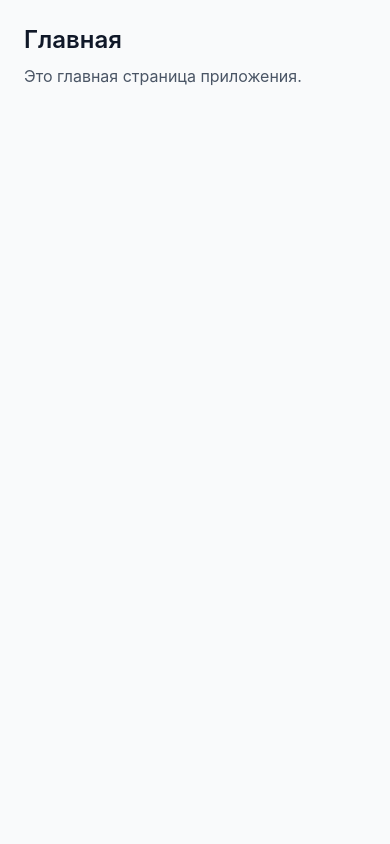
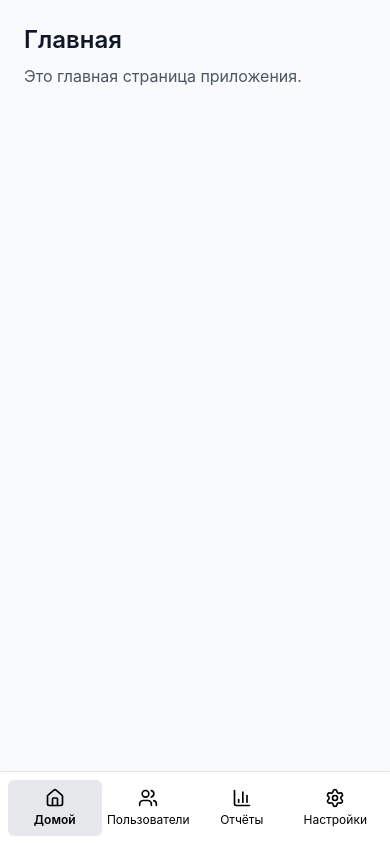
Before and after one commit to Burbitskaya/headless-menu, a React (Vite) app: page / in a window 390 px wide. Built offline with nearby package versions, Linux system fonts and the light colour scheme.

Commit message:
create mobile route version

```diff
--- a/src/components/sidebar/RouterSidebar.tsx
+++ b/src/components/sidebar/RouterSidebar.tsx
@@ -13,16 +13,24 @@ import {
 
 import { HeadlessMenu } from "../headless-menu/HeadlessMenu";
 
-
-
 export function RouterSidebar() {
-
-  const location = useLocation();
-  const pathname = location.pathname;
+  const { pathname } = useLocation();
 
   return (
     <HeadlessMenu>
-      <HeadlessMenu.Panel>
+      <DesktopSidebar pathname={pathname} />
+      <MobileSidebar pathname={pathname} />
+    </HeadlessMenu>
+  );
+}
+
+type SidebarProps = {
+  pathname: string;
+};
+
+function DesktopSidebar({ pathname }: SidebarProps) {
+  return (
+   <HeadlessMenu.Panel>
         {({ open }) => (
           <aside
             className={`
@@ -274,11 +282,8 @@ export function RouterSidebar() {
           </aside>
         )}
       </HeadlessMenu.Panel>
-    </HeadlessMenu>
   );
 }
-
-
 
 
 
@@ -371,3 +376,260 @@ function SubNavItem({
     </NavLink>
   );
 }
+
+
+function MobileSidebar({ pathname }: SidebarProps) {
+  return (
+    <div className="md:hidden">
+      <nav
+        className="
+          fixed
+          bottom-0
+          left-0
+          right-0
+          z-40
+          grid
+          grid-cols-4
+          border-t
+          border-gray-200
+          bg-white
+          px-2
+          py-2
+          shadow-lg
+        "
+      >
+        <MobileNavItem
+          to="/"
+          label="Домой"
+          icon={<Home size={20} />}
+          active={pathname === "/"}
+        />
+
+        <MobileNavItem
+          to="/users"
+          label="Пользователи"
+          icon={<Users size={20} />}
+          active={pathname === "/users"}
+        />
+
+        <MobileReports pathname={pathname} />
+
+        <MobileNavItem
+          to="/settings"
+          label="Настройки"
+          icon={<Settings size={20} />}
+          active={pathname === "/settings"}
+        />
+      </nav>
+    </div>
+  );
+}
+
+
+
+
+type MobileNavItemProps = {
+  to: string;
+  label: string;
+  icon: ReactNode;
+  active: boolean;
+};
+
+function MobileNavItem({
+  to,
+  label,
+  icon,
+  active,
+}: MobileNavItemProps) {
+  return (
+    <NavLink
+      to={to}
+      className={`
+        flex
+        flex-col
+        items-center
+        justify-center
+        gap-1
+        rounded-md
+        px-1
+        py-2
+        text-xs
+        ${
+          active
+            ? "bg-gray-200 font-semibold"
+            : "hover:bg-gray-100"
+        }
+      `}
+    >
+      {icon}
+
+      <span>{label}</span>
+    </NavLink>
+  );
+}
+
+
+
+
+function MobileReports({ pathname }: SidebarProps) {
+  const active = pathname.startsWith("/reports");
+
+  return (
+    <HeadlessMenu.Dropdown id="mobile-reports">
+      <HeadlessMenu.DropdownTrigger>
+        {({ open, toggle }) => (
+          <button
+            type="button"
+            onClick={toggle}
+            className={`
+              flex
+              w-full
+              flex-col
+              items-center
+              justify-center
+              gap-1
+              rounded-md
+              px-1
+              py-2
+              text-xs
+              ${
+                active
+                  ? "bg-gray-200 font-semibold"
+                  : "hover:bg-gray-100"
+              }
+            `}
+          >
+            <BarChart3 size={20} />
+
+            <span>Отчёты</span>
+          </button>
+        )}
+      </HeadlessMenu.DropdownTrigger>
+
+      <MobileReportsDropdown />
+    </HeadlessMenu.Dropdown>
+  );
+}
+
+function MobileReportsDropdown() {
+  return (
+    <HeadlessMenu.DropdownContent>
+      {({ open, close }) =>
+        open ? (
+          <div
+            className="
+              fixed
+              bottom-0
+              left-0
+              right-0
+              z-50
+              rounded-t-2xl
+              border
+              border-gray-200
+              bg-white
+              shadow-2xl
+            "
+          >
+            {/* Заголовок */}
+            <div
+              className="
+                flex
+                h-14
+                items-center
+                justify-between
+                border-b
+                border-gray-200
+                px-4
+              "
+            >
+              <span className="font-semibold">
+                Отчёты
+              </span>
+
+              <button
+                type="button"
+                onClick={close}
+                className="
+                  flex
+                  h-10
+                  w-10
+                  items-center
+                  justify-center
+                  rounded-md
+                  text-gray-500
+                  hover:bg-gray-100
+                "
+                aria-label="Закрыть"
+              >
+                ✕
+              </button>
+            </div>
+
+            {/* Подсписок */}
+            <div className="flex flex-col gap-1 p-2">
+              <MobileSubNavItem
+                to="/reports"
+                label="Все отчёты"
+                icon={<BarChart3 size={18} />}
+                close={close}
+              />
+
+              <MobileSubNavItem
+                to="/reports/sales"
+                label="Продажи"
+                icon={<BarChart3 size={18} />}
+                close={close}
+              />
+
+              <MobileSubNavItem
+                to="/reports/finance"
+                label="Финансы"
+                icon={<BarChart3 size={18} />}
+                close={close}
+              />
+            </div>
+          </div>
+        ) : null
+      }
+    </HeadlessMenu.DropdownContent>
+  );
+}
+
+type MobileSubNavItemProps = {
+  to: string;
+  label: string;
+  icon: ReactNode;
+  close: () => void;
+};
+
+function MobileSubNavItem({
+  to,
+  label,
+  icon,
+  close,
+}: MobileSubNavItemProps) {
+  return (
+    <NavLink
+      to={to}
+      onClick={close}
+      className={({ isActive }) => `
+        flex
+        h-12
+        items-center
+        gap-3
+        rounded-md
+        px-3
+        hover:bg-gray-100
+        ${
+          isActive
+            ? "bg-gray-200 font-semibold"
+            : ""
+        }
+      `}
+    >
+      {icon}
+
+      <span>{label}</span>
+    </NavLink>
+  );
+}
```
